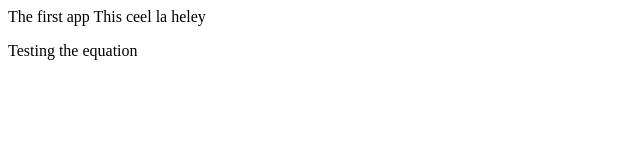
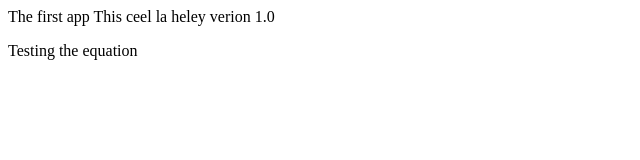
Before and after one commit to Max2030/test-repo5, a plain HTML site: page index.html in a window 1280 px wide. Shown: the full height of the page, 0-640 px from the left. Drawn offline with Linux system fonts and the light colour scheme.

Commit message:
Updated version v1.0

```diff
--- a/index.html
+++ b/index.html
@@ -4,7 +4,7 @@
     <body>
       The first app
       This ceel la heley
-
+      verion 1.0
       <p> Testing the equation</p>
     </body>
   </head>
```
